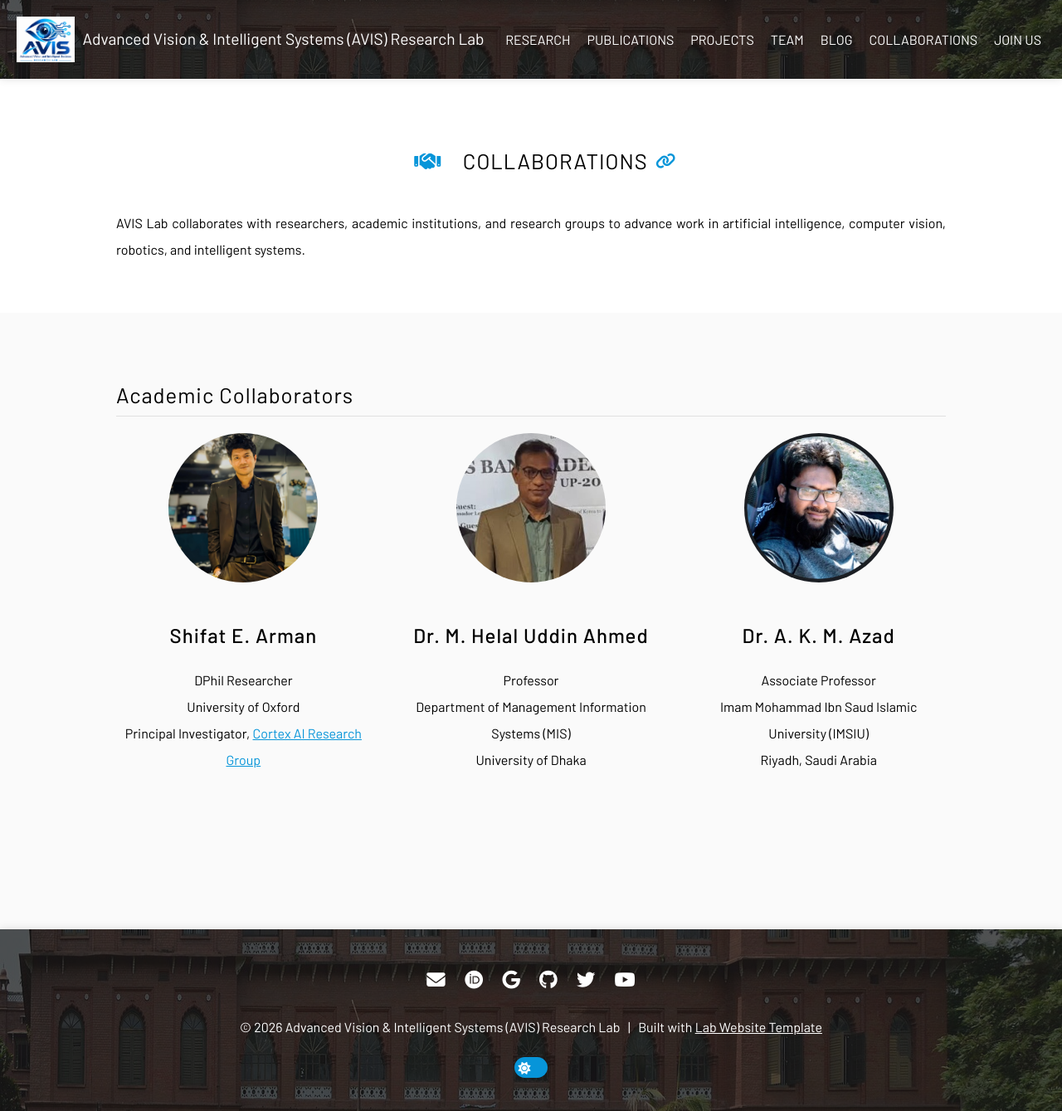
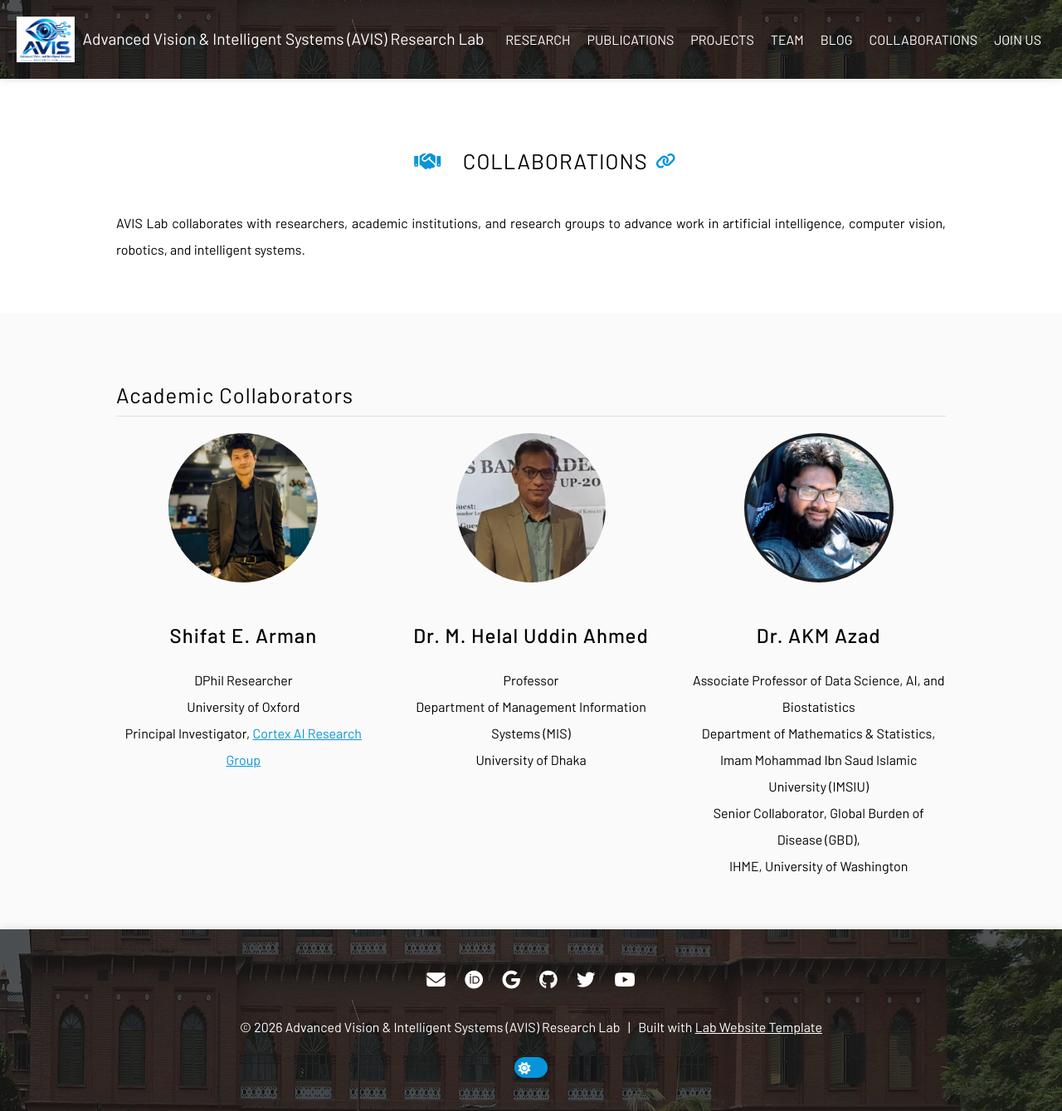
Before and after one commit to avis-res-lab/avis-res-lab.github.io, a Jekyll site: the page built from collaborators/index.md, in a window 1280 px wide and 1339 px high. Shown: the whole window at 83% size. Built offline with Jekyll 4.4.1, drawn with Linux system fonts in a browser that asks for light colours; a style sheet for code colours, icons or effects is not loaded.

Commit message:
Updated Dr. AKM Azad academic designation

```diff
--- a/collaborators/index.md
+++ b/collaborators/index.md
@@ -59,13 +59,16 @@ AVIS Lab collaborates with researchers, academic institutions, and research grou
       style="width: 180px; height: 180px; border-radius: 50%; object-fit: cover;"
     >
 
-    <h3 style="text-align: center;">Dr. A. K. M. Azad</h3>
+    <h3 style="text-align: center;">Dr. AKM Azad</h3>
 
     <p style="text-align: center;">
-      Associate Professor<br>
+      Associate Professor of Data Science, AI, and Biostatistics<br>
+      Department of Mathematics &amp; Statistics,<br>
       Imam Mohammad Ibn Saud Islamic University (IMSIU)<br>
-      Riyadh, Saudi Arabia
+      Senior Collaborator, Global Burden of Disease (GBD),<br>
+      IHME, University of Washington
     </p>
+
   </div>
 
 </div>
```
